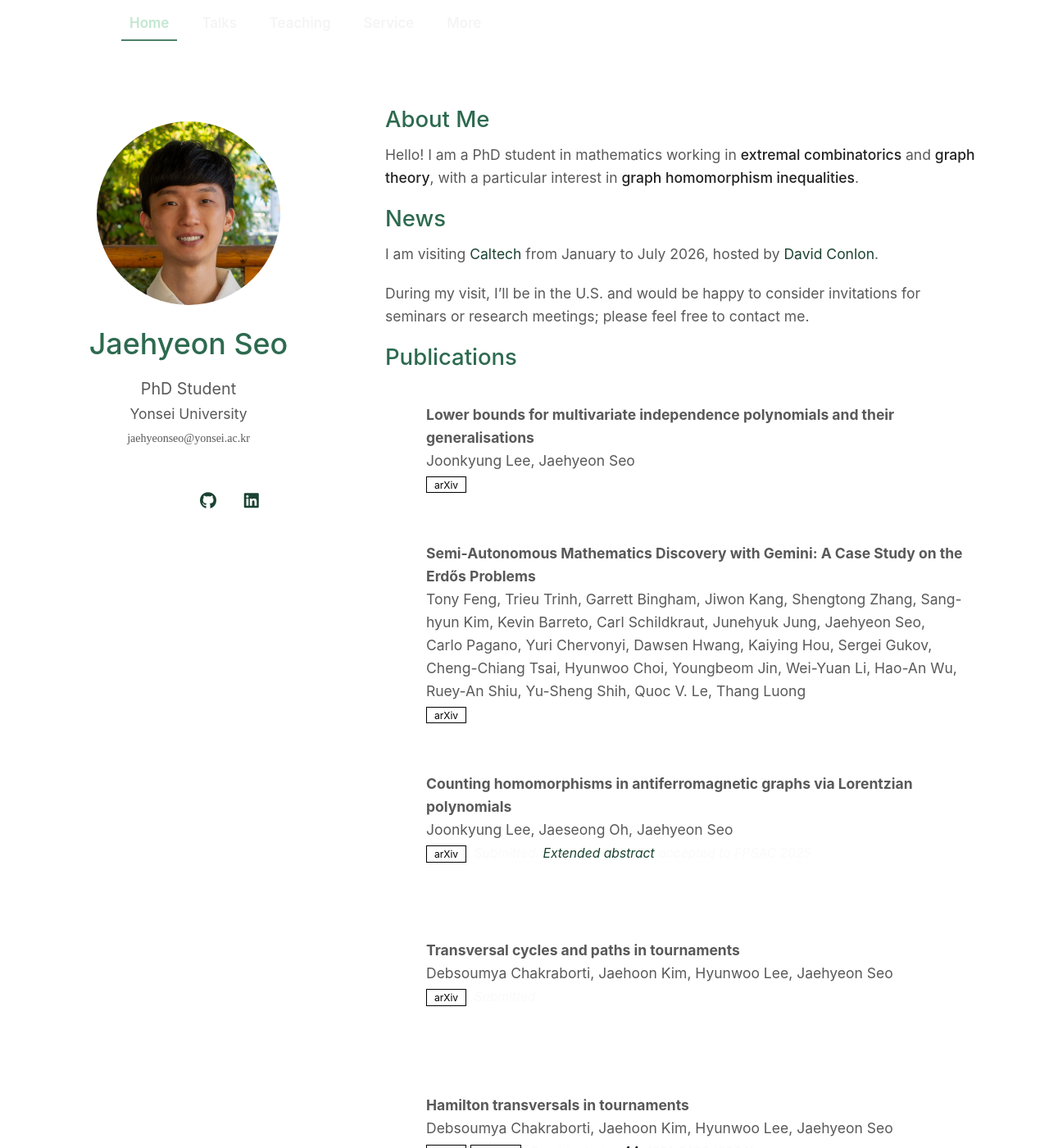
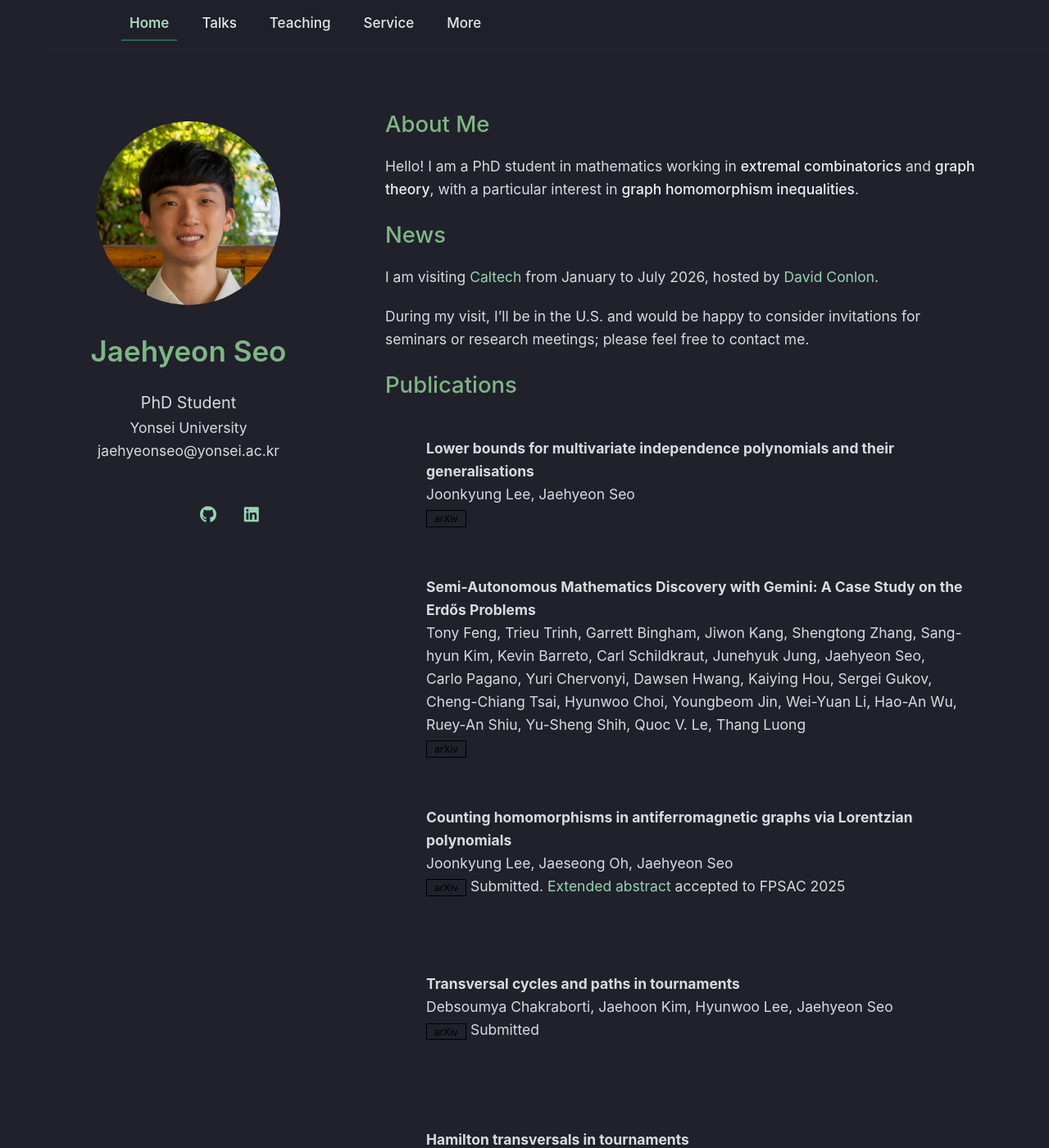
Before and after one commit to thegreatseo/thegreatseo.github.io, a Jekyll site: the page built from index.md, in a window 1280 px wide and 1400 px high. Shown: the whole window at 82% size. Built offline with Jekyll 4.4.1, drawn with Linux system fonts in a browser that asks for light colours; a style sheet for code colours, icons or effects is not loaded.

Commit message:
Update navigation styles: change topnav background to dark, enhance link hover effects, and adjust opacity for better contrast

```diff
--- a/_config.yml
+++ b/_config.yml
@@ -33,7 +33,7 @@ favicon_dark: /assets/img/favicon-dark.png
 
 # Auto Dark Mode
 # You may use the option to disable the automatic dark theme
-auto_dark_mode: true
+auto_dark_mode: false
 
 # Font
 # You can use this option to choose between Serif or Sans Serif fonts.
--- a/_sass/minimal-light-no-dark-mode.scss
+++ b/_sass/minimal-light-no-dark-mode.scss
@@ -1,384 +1,133 @@
+/* --- Brand Variables (Forced to Dark Mode Palette) --- */
+$brand-primary-dark: #7FB685; // Muted Moss
+$brand-link-dark:    #95D5B2; // Lighter Mint
+$body-dark:          #20212b; // Jungle Black
+$text-light:         #dadbdf;
+
+html {
+  font-size: 112%;
+}
+
+body {
+    background-color: $body-dark;
+    color: $text-light;
+}
+
 .pub-row {
   display: flex;
-  align-items: center;}
-
-.social-icons a{
-  display:inline-block;
-  height:2.4rem;
-  width:2.4rem;
-  background-color:transparent;
-  color:#043361!important;
-  border-radius:100%;
-  text-align:center;
-  font-size:1.15rem;
-  line-height:2.5rem;
-  margin-right:1rem}
-
-.social-icons a:last-child{margin-right:0}.social-icons a:hover{background-color:white;
-    color:black;
-    transform: scale(1.2)}
-    /*
-    .social-icons a:after {
-        content: '';
-        display: block;
-        margin: 0px;
-        height: 1px;
-        width: 0px;
-        background: transparent;
-        transition: width .5s ease, background-color .5s ease;
-      }
-      .social-icons a:hover:after {
-        width: 100%;
-        background: #337ab7;
-      }
-     */
-
-.icon-button{
-  background-color:white;
-  border-radius:3.6rem;
-  cursor:pointer;
-  display:inline-block;
-  font-size:2.0rem;
-  height:3.6rem;
-  line-height:3.6rem;
-  margin:0 5px;
-  position:relative;
-  text-align:center;
-  -webkit-user-select:none;
-  -moz-user-select:none;
-  -ms-user-select:none;
-  user-select:none;width:3.6rem}
-
-.icon-button span{
-  border-radius:0;
-  display:block;
-  height:0;
-  left:50%;
-  margin:0;
-  position:absolute;
-  top:50%;
-  -webkit-transition:all 0.3s;
-  -moz-transition:all 0.3s;
-  -o-transition:all 0.3s;
-  transition:all 0.3s;
-  width:0}
-
-.icon-button:hover span{
-  width:3.6rem;
-  height:3.6rem;
-  border-radius:3.6rem;
-  margin:-1.8rem}
-
-.twitter span{
-  background-color:#4099ff}
-
-.facebook span{
-  background-color:#4286f4}
-
-.linkedin span{
-  background-color:#0077B5}
-
-.github span{
-  background-color:#000}
-
-email {
-    font-size: 14px;
-    font-family: "Ubuntu Mono";
+  align-items: center;
 }
 
-.icon-button i{
-  background:none;
-  color:white;
-  height:3.6rem;
-  left:0;
-  line-height:3.6rem;
-  position:absolute;
-  top:0;
-  -webkit-transition:all 0.3s;
-  -moz-transition:all 0.3s;
-  -o-transition:all 0.3s;
-  transition:all 0.3s;
-  width:3.6rem;
-  z-index:10}
-
-.icon-button .icon-twitter{
-  color:#4099ff}
-
-.icon-button .icon-facebook{
-  color:#4286f4}
-
-.icon-button .icon-github{
-  color:#000;}
-
-.icon-button .icon-linkedin{
-  color:#0077B5}
-
-.icon-button:hover .icon-twitter,.icon-button:hover .icon-facebook,.icon-button:hover .icon-github,.icon-button:hover .icon-linkedin{color:white}
-
-autocolor{
-  color:#595959;
+/* --- Social Icons --- */
+.social-icons a {
+  display: inline-block;
+  height: 2.4rem;
+  width: 2.4rem;
+  background-color: transparent;
+  color: $brand-link-dark !important;
+  border-radius: 100%;
+  text-align: center;
+  font-size: 1.15rem;
+  line-height: 2.5rem;
+  margin-right: 1rem;
 }
 
-lightonly {
-  visibility: visible;
+.social-icons a:hover {
+    background-color: $body-dark;
+    color: white;
+    transform: scale(1.2);
 }
 
-darkonly {
-  visibility: hidden;
-}
-
-education {
-    font-weight: 500;
-    font-size: 115%;
-  }
-papertitle {
-    font-weight: 600;
-    font-size: 100%;
-  }
-
-  .image {
-    border-radius: 0.35em;
-    border: 0;
-    display: inline-block;
-    position: relative;
-  }
-
-    .image:before {
-      -moz-transition: opacity 0.2s ease-in-out;
-      -webkit-transition: opacity 0.2s ease-in-out;
-      -ms-transition: opacity 0.2s ease-in-out;
-      transition: opacity 0.2s ease-in-out;
-      border-radius: 0.35em;
-      content: '';
-      display: block;
-      height: 100%;
-      left: 0;
-      opacity: 0.5;
-      position: absolute;
-      top: 0;
-      width: 100%;
-    }
-
-    .image.avatar {
-      border-radius: 100%;
-    }
-
-      .image.avatar:before {
-        display: none;
-      }
-
-      .image.avatar img {
-        border-radius: 100%;
-        width: 45%;
-        padding: 20px;
-        // border: 1px solid #ddd;
-        // padding: 3px;
-        // box-shadow: 0 -1px 5px 1px rgba(200, 200, 200, 0.3);
-      }
-
-    #header .image.avatar {
-      margin: 0 0 1em 0;
-      width: 8.00em;
-    }
-
-h3, h4, h5, h6 {
+/* --- Typography & Headers --- */
+h1, h3, h4, h5, h6 {
   font-weight: 600;
-  color:#043361;
-  margin:0 0 20px;
-}
-
-h1 {
-  font-weight: 500;
-  color:#043361;
-  margin:0 0 20px;
+  color: $brand-primary-dark;
+  margin: 0 0 20px;
 }
 
 h2 {
-  color:#043361;
+  color: $brand-primary-dark;
   font-weight: 500;
-  margin:2px 0px 15px;
+  margin: 2px 0px 15px;
   font-size: 157%;
 }
 
 p, ul, ol, table, pre, dl {
-  margin:0 0 20px;
+  margin: 0 0 20px;
 }
 
-h1, h2, h3 {
-  line-height:1.1;
+autocolor {
+  color: $text-light;
 }
 
-h1 {
-  font-size:28px;
+papertitle {
+  font-weight: 600;
+  font-size: 100%;
+  color: #eeeff0;
 }
 
+/* --- Links --- */
 a {
-  color:#39c;
-  text-decoration:none;
+  color: $brand-link-dark;
+  text-decoration: none;
 }
 
 a:hover {
-  color:#069;
+  color: #069;
 }
 
-a small {
-  font-size:11px;
-  color:#777;
-  margin-top:-0.3em;
-  display:block;
+/* --- Math & Tables --- */
+th, dt {
+  color: rgb(62, 183, 240);
+  text-align: left;
+  padding: 5px 10px;
+  border-bottom: 1px solid #e5e5e5;
 }
 
-a:hover small {
-  color:#777;
+strong {
+  color: #eeeff0;
+  font-weight: 500;
 }
 
+/* --- Layout Wrappers --- */
 .wrapper {
-  width:960px;
-  margin:0 auto;
-}
-
-blockquote {
-  border-left:1px solid #e5e5e5;
-  margin:0;
-  padding:0 0 0 20px;
-  font-style:italic;
-}
-
-code, pre {
-  font-family:Monaco, Bitstream Vera Sans Mono, Lucida Console, Terminal, Consolas, Liberation Mono, DejaVu Sans Mono, Courier New, monospace;
-  color:#333;
-}
-
-pre {
-  max-width:500px;
-  padding:8px 15px;
-  background: #f8f8f8;
-  border-radius:5px;
-  border:1px solid #e5e5e5;
-  overflow-x: auto;
-}
-
-table {
-  width:100%;
-  border-collapse:collapse;
-}
-
-th, td {
-  text-align:left;
-  padding:5px 10px;
-  border-bottom:1px solid #e5e5e5;
-}
-
-dt {
-  color:#444;
-  font-weight:500;
-}
-
-th {
-  color:#444;
-}
-
-img {
-  max-width:100%;
+  width: 1100px;
+  margin: 0 auto;
 }
 
 header {
-  width:232px;
-  float:left;
-  position:fixed;
-  -webkit-font-smoothing:subpixel-antialiased;
-  padding-top:4.0em;
-  text-align:center
-}
-
-
-
-header ul {
-  list-style:none;
-  height:40px;
-  padding:0;
-  background: #f4f4f4;
-  border-radius:5px;
-  border:1px solid #e0e0e0;
-  width:270px;
-}
-
-header li {
-  width:89px;
-  float:left;
-  border-right:1px solid #e0e0e0;
-  height:40px;
-}
-
-header li:first-child a {
-  border-radius:5px 0 0 5px;
-}
-
-header li:last-child a {
-  border-radius:0 5px 5px 0;
-}
-
-header ul a {
-  line-height:1;
-  font-size:11px;
-  color:#999;
-  display:block;
-  text-align:center;
-  padding-top:6px;
-  height:34px;
-}
-
-header ul a:hover {
-  color:#999;
-}
-
-header ul a:active {
-  background-color:#f0f0f0;
-}
-
-strong {
-  color:#222;
-  font-weight:500;
-}
-
-header ul li + li + li {
-  border-right:none;
-  width:89px;
-}
-
-header ul a strong {
-  font-size:14px;
-  display:block;
-  color:#222;
+  width: 280px;
+  float: left;
+  position: fixed;
+  padding-top: 4.0em;
+  text-align: center;
 }
 
 section {
-  width:650px;
-  float:right;
-  padding-top:4.0em;
-  padding-bottom:50px;
+  width: 720px;
+  float: right;
+  padding-top: 4.0em;
+  padding-bottom: 50px;
 }
 
-small {
-  font-size:11px;
+/* --- Images --- */
+.image.avatar img {
+  border-radius: 100%;
+  width: 80%;
+  padding: 20px;
 }
 
-hr {
-  border:0;
-  background:#e5e5e5;
-  height:1px;
-  margin:0 0 20px;
+/* --- Teaching List Hierarchy --- */
+ul ul li {
+    color: #adb5bd;
+    font-size: 0.95em;
 }
 
-footer {
-  width:232px;
-  float:left;
-  position:fixed;
-  bottom:30px;
-  -webkit-font-smoothing:subpixel-antialiased;
-  text-align:center;
-}
+/* Visibility Toggles */
+lightonly { visibility: hidden; }
+darkonly { visibility: visible; }
 
+/* Mobile Responsiveness (Forced Dark) */
 @media print, screen and (max-width: 960px) {
 
   .pub-row {
@@ -421,8 +170,8 @@ footer {
 
    .image.avatar img {
         border-radius: 100%;
-        width: 117px;
-        padding:20px;
+        width: 150px;
+        padding: 20px;
       }
   #head1o2 {
     visibility: hidden;
@@ -438,6 +187,7 @@ footer {
   body {
     word-wrap:break-word;
     padding:15px;
+    margin-top:60px;
   }
 
   .pub-row {
@@ -516,3 +266,10 @@ footer {
   display:none;
   font-family: monospace;
 }
+
+
+/* Mute the specific course dates for better hierarchy */
+ul ul li {
+    color: #adb5bd;
+    font-size: 0.95em;
+}
--- a/assets/css/nav.css
+++ b/assets/css/nav.css
@@ -1,105 +1,87 @@
+/* Main Navbar Background */
 .topnav {
-  background-color: white;
-  opacity: 0.85;
+  background-color: #20212b; /* Forced to dark background */
+  opacity: 0.95;             /* Slightly higher opacity for better text contrast */
   position: fixed;
   top: 0;
   width: 100%;
   z-index: 999;
-  height: 60px; /* Consistent height */
+  height: 60px;
+  border-bottom: 1px solid rgba(45, 106, 79, 0.2); /* Subtle emerald border */
 }
 
-@media (prefers-color-scheme: dark) {
-  .topnav {
-    background-color: #20212b;
-  }
-}
-
+/* Centered Content Container */
 .nav-container {
-  max-width: 1100px; /* Match your .wrapper width! */
-  margin: 0 auto;    /* Centers the navbar content */
+  max-width: 1100px; /* Matches your updated .wrapper width */
+  margin: 0 auto;
   display: flex;
-  justify-content: space-between; /* Pushes logo left, links right */
+  justify-content: space-between;
   align-items: center;
   height: 100%;
   padding: 0 20px;
 }
 
 .nav-logo img {
-  height: 40px; /* Scale logo to fit height */
+  height: 40px;
   width: auto;
   display: block;
 }
 
+/* Navigation Links */
 .nav-links {
   display: flex;
-  gap: 20px; /* Space between links */
+  gap: 20px;
 }
 
 .nav-links a {
-  color: #f2f2f2;
+  color: #f2f2f2; /* Light gray text for dark background */
   text-decoration: none;
   font-size: 17px;
   font-weight: 500;
-  transition: color 0.3s;
+  padding: 5px 10px;
+  transition: all 0.3s ease;
 }
 
-.nav-links a:hover {
-  color: #B7E4C7; /* Use your new Mint/Green color here! */
+/* Active State - Highlighted in Muted Moss/Mint */
+.nav-links a.active {
+  color: #B7E4C7 !important;
+  font-weight: 600;
+  border-bottom: 2px solid #2D6A4F;
 }
 
-/* Hide hamburger on desktop */
+/* Hover effect for non-active links */
+.nav-links a:hover:not(.active) {
+  color: #95D5B2;
+  background-color: rgba(255, 255, 255, 0.05); /* Subtle dark hover highlight */
+  border-radius: 4px;
+}
+
+/* Hamburger icon for mobile - Forced to white */
 .topnav .icon {
   display: none;
-  color: white;
+  color: white !important;
   font-size: 24px;
-}
-
-@media (prefers-color-scheme: dark) {
-  .topnav .icon {
-    color: black;
-  }
 }
 
 /* --- Mobile View --- */
 @media screen and (max-width: 960px) {
   .nav-links {
-    display: none; /* Hide links by default on mobile */
+    display: none;
     flex-direction: column;
     position: absolute;
     top: 60px;
     left: 0;
-    /* max-width: 50%; */
-    background-color: #20212b;
+    /* width: 100%; */
+    background-color: #20212b; /* Ensure mobile menu is also dark */
     padding: 20px;
+    border-top: 1px solid rgba(255, 255, 255, 0.1);
   }
 
   .nav-links.responsive {
-    display: flex; /* Show when toggled */
+    display: flex;
   }
 
   .topnav .icon {
-    display: block; /* Show hamburger */
+    display: block;
   }
 }
-
-
-/* Normal state */
-.nav-links a {
-  color: #f2f2f2;
-  padding: 5px 10px;
-  transition: all 0.3s ease;
-}
-
-/* Active state - The Green Highlight */
-.nav-links a.active {
-  color: #B7E4C7 !important; /* Your new Mint Green */
-  font-weight: 600;
-  border-bottom: 2px solid #2D6A4F; /* Emerald underline */
-}
-
-/* Hover effect for non-active links */
-.nav-links a:hover:not(.active) {
-  color: #95D5B2;
-  background-color: rgba(255, 255, 255, 0.1);
-  border-radius: 4px;
-}
```
